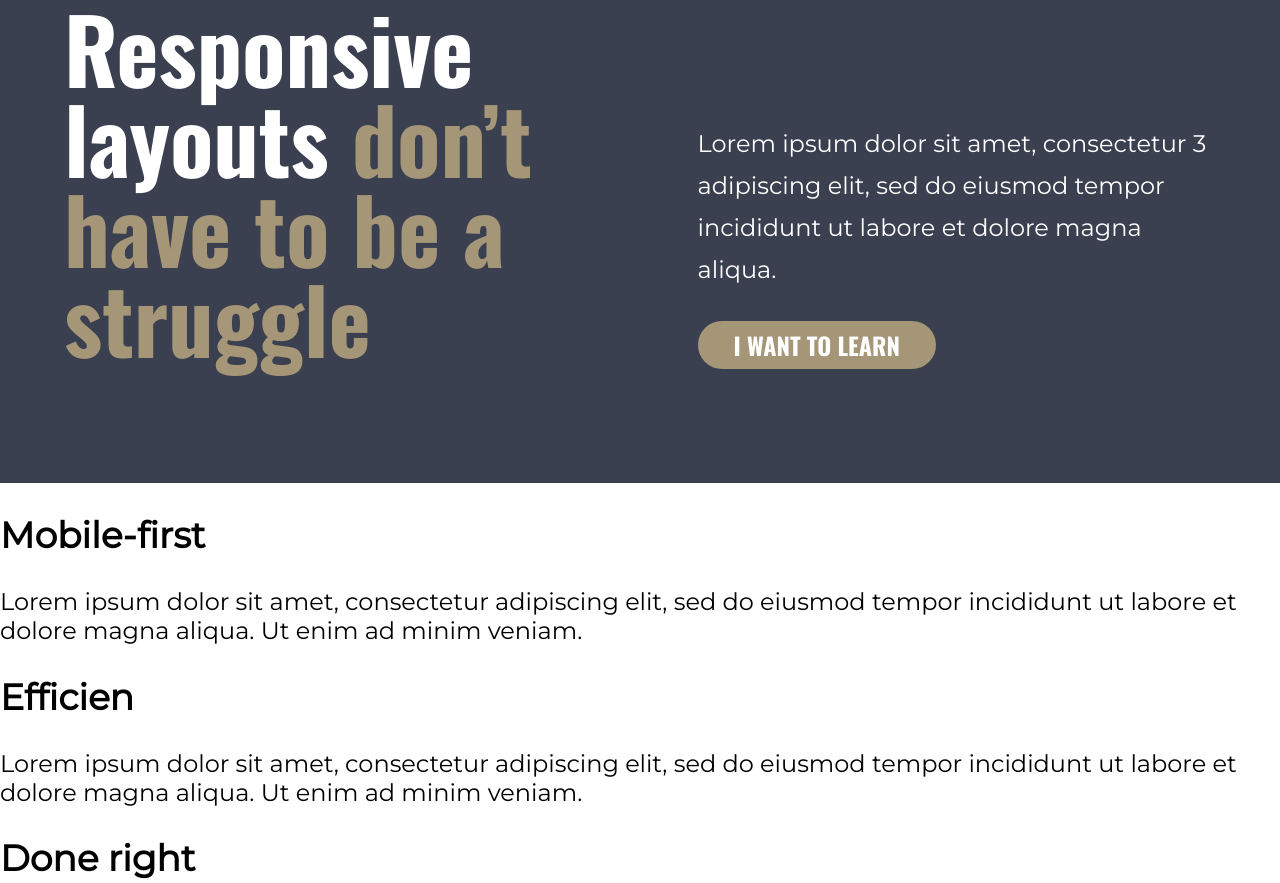
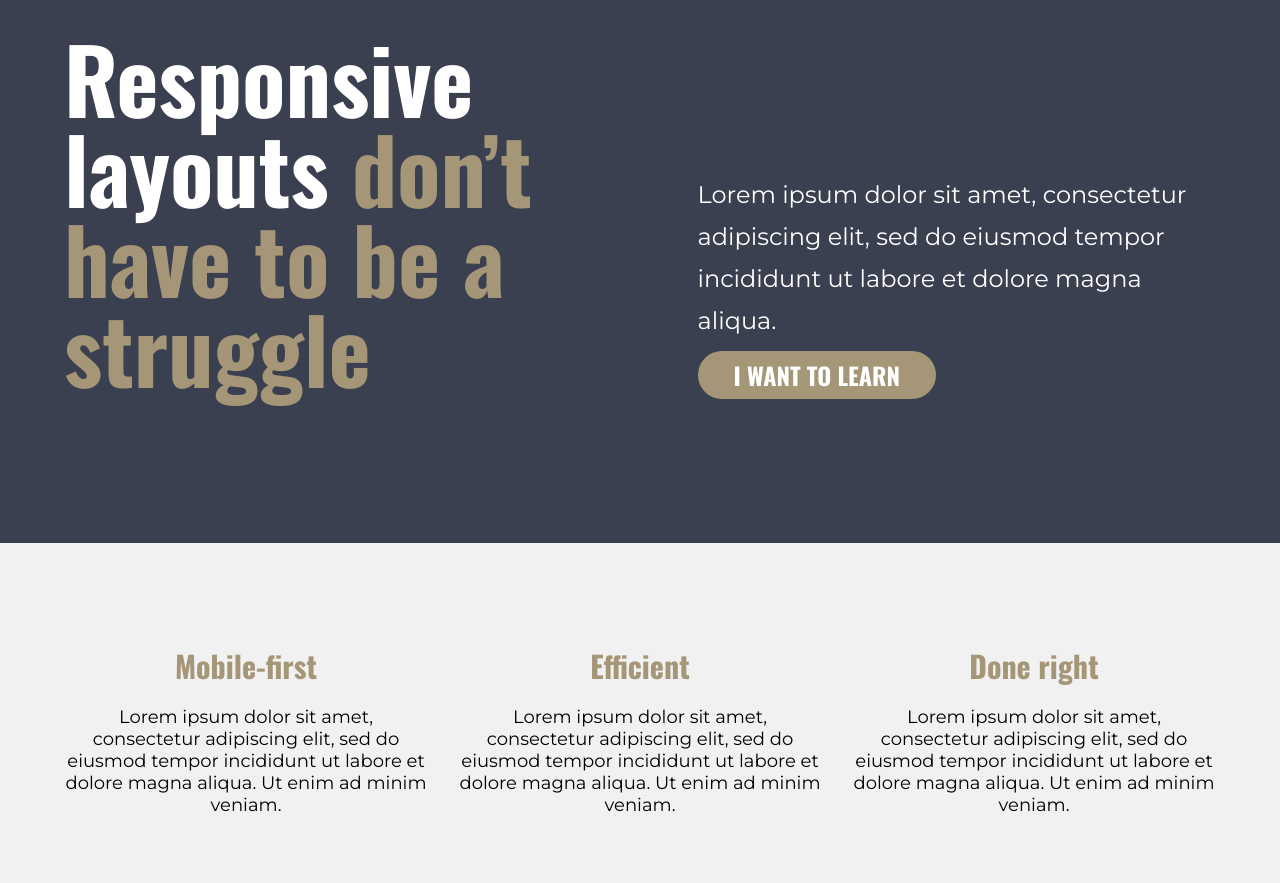
Before and after one commit to kaushal-patel197/css-conquering-responsive-layouts, a plain HTML site: page challenge09/index.html in a window 1280 px wide. Shown: the part 310-1193 px from the top of the page. Drawn offline with nearby package versions, Linux system fonts and the light colour scheme.

Commit message:
chore(challenge09): section-one

```diff
--- a/challenge09/index.html
+++ b/challenge09/index.html
@@ -45,37 +45,39 @@
         </h1>
         <div class="hero__text">
           <p>
-            Lorem ipsum dolor sit amet, consectetur 3 adipiscing elit, sed do
+            Lorem ipsum dolor sit amet, consectetur adipiscing elit, sed do
             eiusmod tempor incididunt ut labore et dolore magna aliqua.
           </p>
           <a href="#" class="btn">I want to learn</a>
         </div>
       </div>
     </section>
-    <section>
+    <section class="section-one">
+      <div class="container row section-one__content">
         <div>
-        <h2>Mobile-first</h2>
-        <p>
+          <h2 class="section-one__title">Mobile-first</h2>
+          <p class="section-one__text">
             Lorem ipsum dolor sit amet, consectetur adipiscing elit, sed do
-          eiusmod tempor incididunt ut labore et dolore magna aliqua. Ut enim ad
-          minim veniam.
+            eiusmod tempor incididunt ut labore et dolore magna aliqua. Ut enim
+            ad minim veniam.
           </p>
         </div>
         <div>
-        <h2>Efficien</h2>
-        <p>
+          <h2 class="section-one__title">Efficient</h2>
+          <p class="section-one__text">
             Lorem ipsum dolor sit amet, consectetur adipiscing elit, sed do
-          eiusmod tempor incididunt ut labore et dolore magna aliqua. Ut enim ad
-          minim veniam.
+            eiusmod tempor incididunt ut labore et dolore magna aliqua. Ut enim
+            ad minim veniam.
           </p>
         </div>
         <div>
-        <h2>Done right</h2>
-        <p>
+          <h2 class="section-one__title">Done right</h2>
+          <p class="section-one__text">
             Lorem ipsum dolor sit amet, consectetur adipiscing elit, sed do
-          eiusmod tempor incididunt ut labore et dolore magna aliqua. Ut enim ad
-          minim veniam.
+            eiusmod tempor incididunt ut labore et dolore magna aliqua. Ut enim
+            ad minim veniam.
           </p>
+        </div>
       </div>
     </section>
     <section>
--- a/challenge09/style.css
+++ b/challenge09/style.css
@@ -30,13 +30,15 @@ a {
   display: flex;
 }
 
+/* Header/Nav */
 header {
   background-color: #2e323f;
 }
 
+/* Hero Styles */
 .hero {
   background-color: #3b4050;
-  padding: 5em 0;
+  padding: 15rem 0;
 }
 
 .hero__content {
@@ -64,7 +66,7 @@ header {
 
 .hero__text p {
   line-height: 1.75em;
-  margin-bottom: 1.5em;
+  margin-bottom: 1.5rem;
 }
 
 .hero__text a {
@@ -78,3 +80,26 @@ header {
   background-color: #a59678;
   border-radius: 100px;
 }
+
+/* Section One */
+.section-one {
+  background-color: #f1f1f1;
+  padding: 10rem 0;
+}
+
+.section-one__content {
+  text-align: center;
+  gap: 3rem;
+}
+
+.section-one__title {
+  margin: 0;
+  color: #a59678;
+  font-family: "Oswald", sans-serif;
+  font-size: 3rem;
+}
+
+.section-one__text {
+  font-family: "Montserrat", sans-serif;
+  font-size: 1.8rem;
+}
```
Lines whose indentation alone changed are shown as unchanged.
